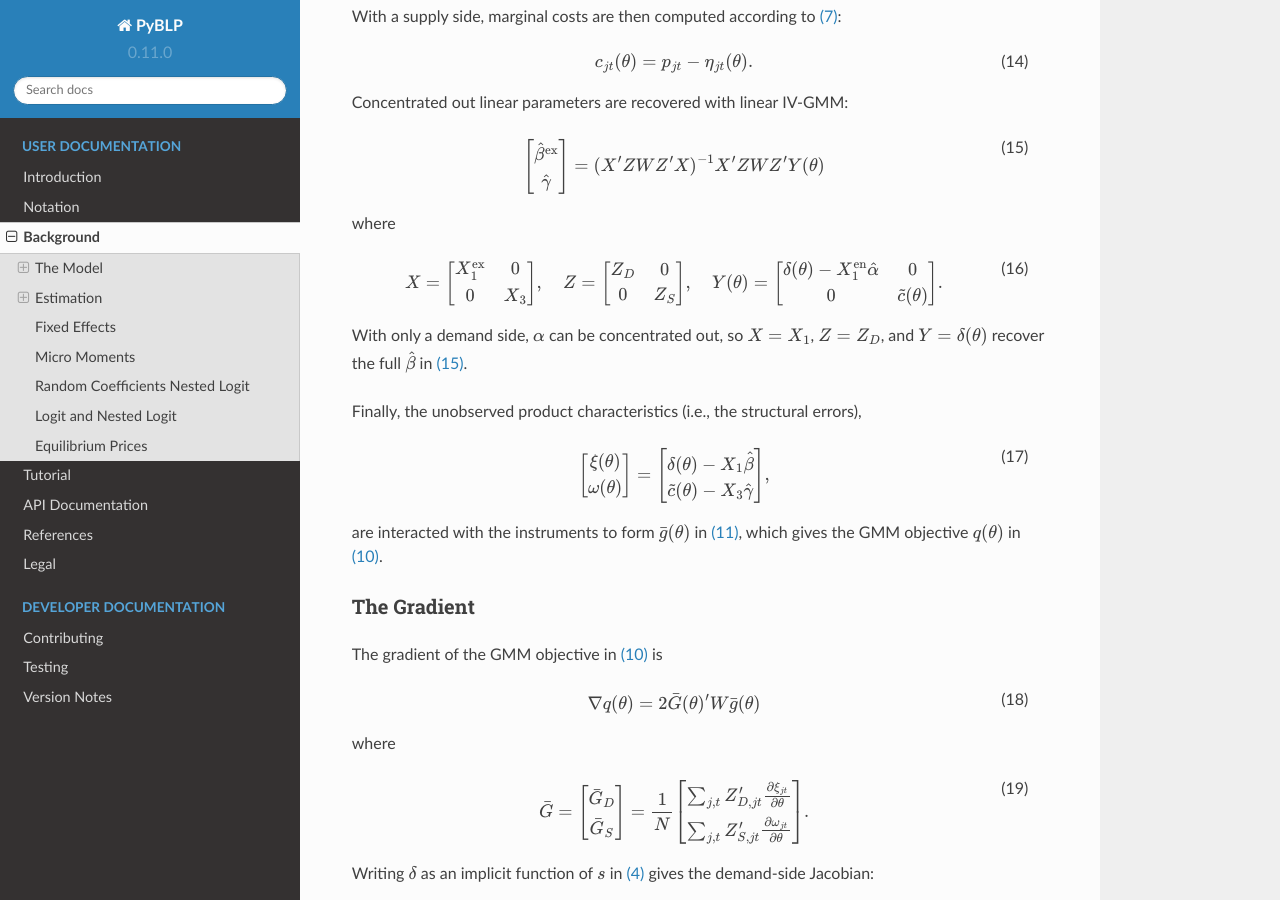
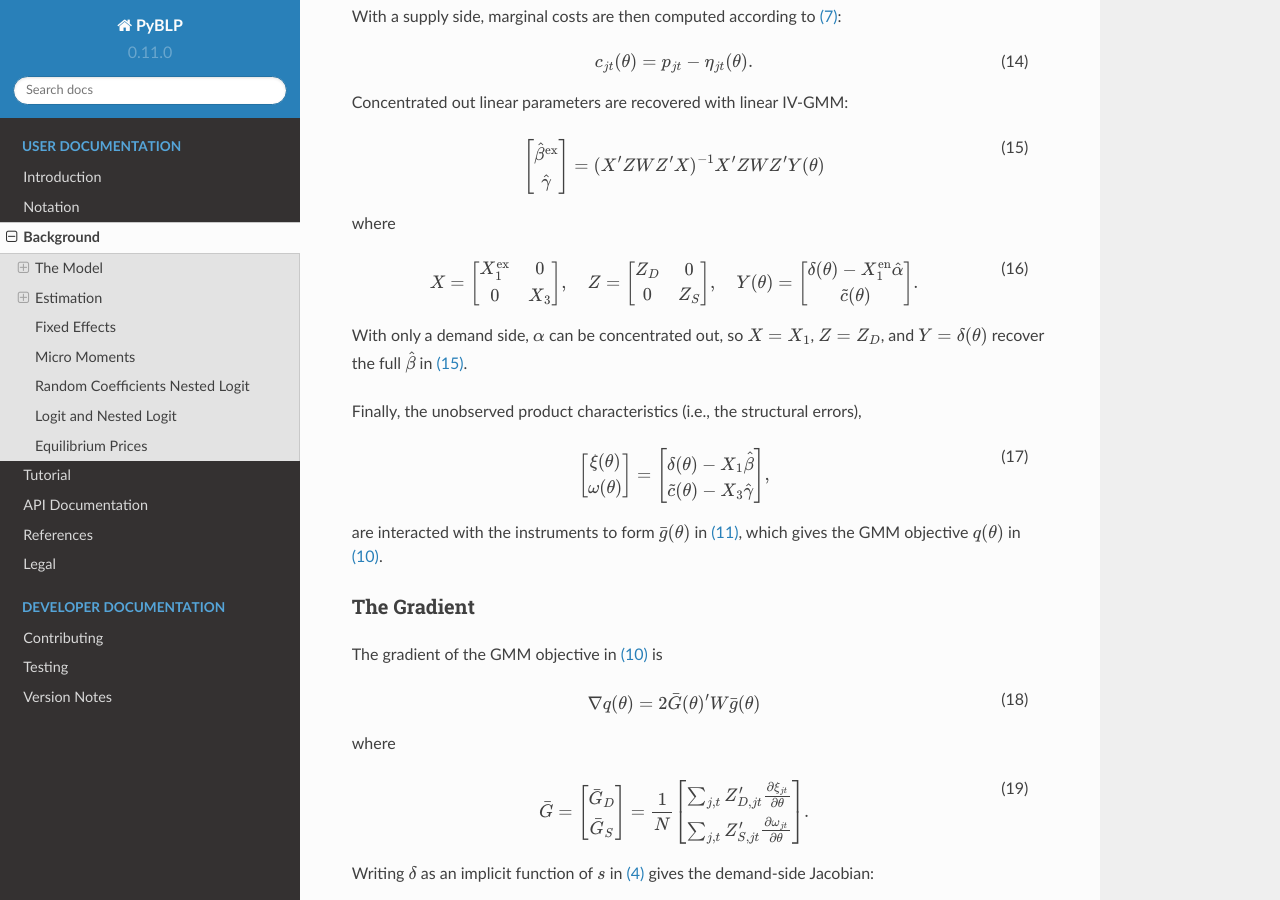
Before and after one commit to jeffgortmaker/pyblp, a Sphinx documentation site: the page built from docs/background.rst, in a window 1280 px wide and 900 px high, scrolled down 3575 px. Built offline with Sphinx 7.4.7 and the Read the Docs theme 2.0.0, drawn with Linux system fonts in a browser that asks for light colours.

Commit message:
DOC: fix Y matrix (closes #72)

```diff
--- a/docs/background.rst
+++ b/docs/background.rst
@@ -126,7 +126,7 @@ Concentrated out linear parameters are recovered with linear IV-GMM:
 
 where
 
-.. math:: X = \begin{bmatrix} X_1^\text{ex} & 0 \\ 0 & X_3 \end{bmatrix}, \quad Z = \begin{bmatrix} Z_D & 0 \\ 0 & Z_S \end{bmatrix}, \quad Y(\theta) = \begin{bmatrix} \delta(\theta) - X_1^\text{en}\hat{\alpha} & 0 \\ 0 & \tilde{c}(\theta) \end{bmatrix}.
+.. math:: X = \begin{bmatrix} X_1^\text{ex} & 0 \\ 0 & X_3 \end{bmatrix}, \quad Z = \begin{bmatrix} Z_D & 0 \\ 0 & Z_S \end{bmatrix}, \quad Y(\theta) = \begin{bmatrix} \delta(\theta) - X_1^\text{en}\hat{\alpha} \\ \tilde{c}(\theta) \end{bmatrix}.
 
 With only a demand side, :math:`\alpha` can be concentrated out, so :math:`X = X_1`, :math:`Z = Z_D`, and :math:`Y = \delta(\theta)` recover the full :math:`\hat{\beta}` in :eq:`iv`.
 
```
